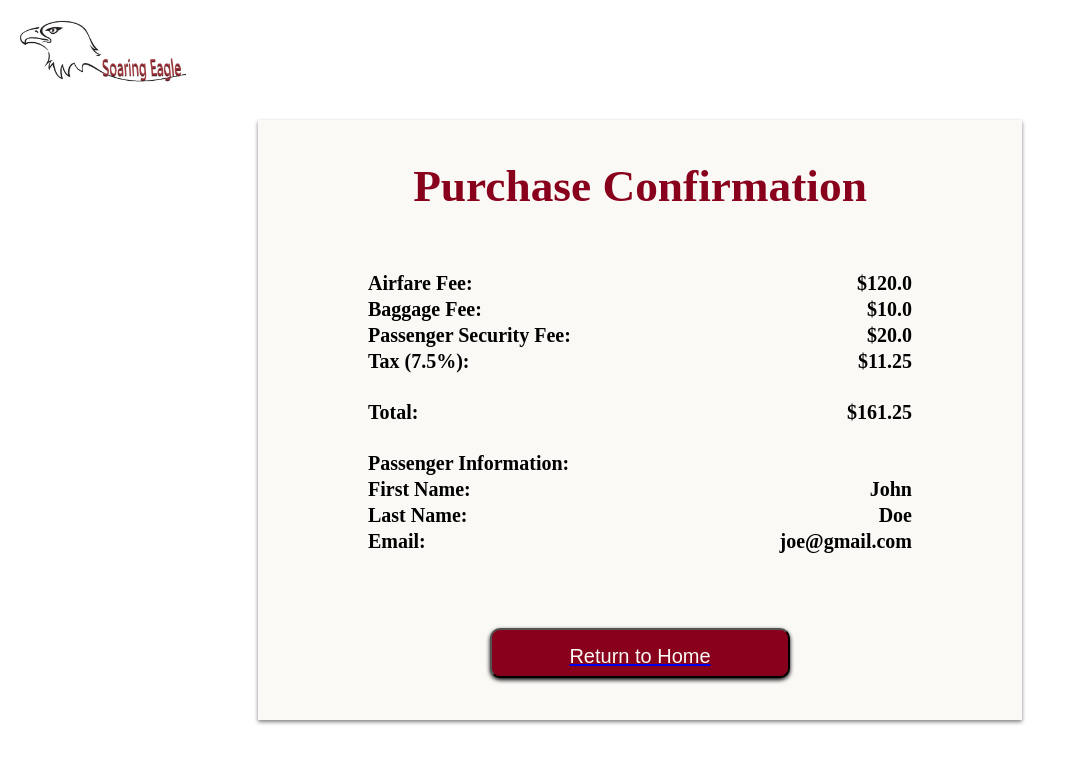
After one commit to 4-gent/CMPE131-80, a Flask app: page /Confirmation.html in a window 1280 px wide. The commit adds this page. Shown: the top 764 px of the page, without its empty margins (0-1068 px from the left). Run offline with Flask 3, Linux system fonts and the light colour scheme.

Commit message:
Add files via upload

```diff
--- a/main/src/routes.py
+++ b/main/src/routes.py
@@ -55,3 +55,20 @@ def flights():
 		return render_template('flights.html', flights=flights, flight_info=flight)
 
 	return render_template('index.html')
+
+@app.route("/Confirmation.html", methods=['GET', 'POST'])
+def confirmation():
+	airfare_fee = 120.00
+	baggage_fee = 10.00
+	security_fee = 20.00
+	TAX = .075
+	calculated_tax = (airfare_fee + baggage_fee + security_fee) * TAX
+
+	calculated_total = (airfare_fee + baggage_fee + security_fee + calculated_tax)
+
+	first_name = "John"
+	last_name = "Doe"
+	email_address = "joe@gmail.com"
+
+	return render_template('receipt.html', airfare=airfare_fee, baggage=baggage_fee, security=security_fee,
+						tax=calculated_tax, total=calculated_total, firstName=first_name, lastName=last_name, email=email_address)
--- /dev/null
+++ b/main/src/static/public/receipt.css
@@ -0,0 +1,145 @@
+.logo{
+    width: auto;
+	height: 70px;
+    position: relative;
+    left: 10px;
+}
+
+.confirmation_page{
+    border: 2px solid clear;
+    margin-left: 250px;
+    margin-right: 250px;
+	box-shadow: 0px 2px 4px 0px grey;
+    background-color: #faf9f6;
+    height: 600px;
+}
+
+
+.purchase_confirmation_text{
+    position: relative;
+    top: 40px;
+    text-align: center;
+    font-size: 17pt;
+    color: #88001b;
+}
+
+
+.airfare {
+    display: flex;
+    justify-content: space-between;
+    margin-left: 110px;
+    margin-right: 110px;
+    margin-top: 100px;
+    margin-bottom: 3px;
+    font-size: 15pt;
+    font-weight: bold;
+}
+
+
+.baggage_fee{
+    display: flex;
+    justify-content: space-between;
+    margin-left: 110px;
+    margin-right: 110px;
+    margin-bottom: 3px;
+    font-size: 15pt;
+    font-weight: bold;
+}
+
+
+.security_fee {
+    display: flex;
+    justify-content: space-between;
+    margin-left: 110px;
+    margin-right: 110px;
+    margin-bottom: 3px;
+    font-size: 15pt;
+    font-weight: bold;
+}
+
+
+.tax {
+    display: flex;
+    justify-content: space-between;
+    margin-left: 110px;
+    margin-right: 110px;
+    margin-bottom: 10px;
+    font-size: 15pt;
+    font-weight: bold;
+}
+
+
+.total {
+    display: flex;
+    justify-content: space-between;
+    margin-left: 110px;
+    margin-right: 110px;
+    margin-bottom: 10px;
+    font-size: 15pt;
+    font-weight: bold;
+}
+
+
+.passenger_info {
+    display: flex;
+    justify-content: space-between;
+    margin-left: 110px;
+    margin-right: 110px;
+    margin-bottom: 3px;
+    font-size: 15pt;
+    font-weight: bold;
+}
+
+
+.first_name {
+    display: flex;
+    justify-content: space-between;
+    margin-left: 110px;
+    margin-right: 110px;
+    margin-bottom: 3px;
+    font-size: 15pt;
+    font-weight: bold;
+}
+
+
+.last_name {
+    display: flex;
+    justify-content: space-between;
+    margin-left: 110px;
+    margin-right: 110px;
+    margin-bottom: 3px;
+    font-size: 15pt;
+    font-weight: bold;
+}
+
+
+.email {
+    display: flex;
+    justify-content: space-between;
+    margin-left: 110px;
+    margin-right: 110px;
+    font-size: 15pt;
+    font-weight: bold;
+}
+
+
+.return_home{
+    position: relative;
+    top: 75px;
+    line-height: 50px;
+    display: block;
+    margin: auto;
+    color: #faf9f6;
+    font-size: 15pt;
+    border: 2px solid clear;
+    border-radius: 10px;
+    height: 50px;
+    width: 300px;
+    box-shadow: 0px 2px 4px 0px black;
+    background-color: #88001b;
+}
+
+
+.return_home:hover {
+    text-decoration: underline;
+}
--- /dev/null
+++ b/main/src/templates/receipt.html
@@ -0,0 +1,62 @@
+<!DOCTYPE html>
+<html>
+<head>
+    <title>Booking Confirmation</title>
+    <meta charset='UTF-8'>
+	<meta name='viewport' content='width=device-width, initial-scale=1.0'>
+	<title>Index File</title>
+	<link href='../static/public/receipt.css' rel='stylesheet'>
+</head>
+<body>
+    <p>
+        <img class="logo" src="../static/public/logo.jpg">
+    </p>
+    <p>
+        <div class="confirmation_page">
+            <div class="purchase_confirmation_text">
+                <h1>Purchase Confirmation</h1>
+            </div>
+            <div class="airfare">
+                <div>Airfare Fee:</div>
+                <div>${{airfare}}</div>
+            </div>
+            <div class="baggage_fee">
+                <div>Baggage Fee:</div>
+                <div>${{baggage}}</div>
+            </div>
+            <div class="security_fee">
+                <div>Passenger Security Fee:</div>
+                <div>${{security}}</div>
+            </div>
+            <div class="tax">
+                <div>Tax (7.5%):</div>
+                <div>${{tax}}</div>
+            </div>
+            <br>
+            <div class="total">
+                <div>Total:</div>
+                <div>${{total}}</div>
+            </div>
+            <br>
+            <div class="passenger_info">
+                <div>Passenger Information:</div>
+            </div>
+            <div class="first_name">
+                <div>First Name:</div>
+                <div>{{firstName}}</div>
+            </div>
+            <div class="last_name">
+                <div>Last Name:</div>
+                <div>{{lastName}}</div>
+            </div>
+            <div class="email">
+                <div>Email:</div>
+                <div>{{email}}</div>
+            </div>
+            <a href='/'>
+                <button class="return_home">Return to Home</button>
+            </a>
+        </div>
+    </p>
+</body>
+</html>
```
Also changed, not shown: main/src/models.py (+32 -6 lines), main/src/static/public/index.css (+0 -50 lines), main/Requirements.txt (line endings or trailing spaces), main/run.py (line endings or trailing spaces), main/src/__init__.py (line endings or trailing spaces), main/src/flight.db, main/src/static/components/navbar.html (line endings or trailing spaces), main/src/static/components/public/navbar.css (line endings or trailing spaces), main/src/static/public/logo.jpg (added), main/src/templates/index.html (line endings or trailing spaces).
